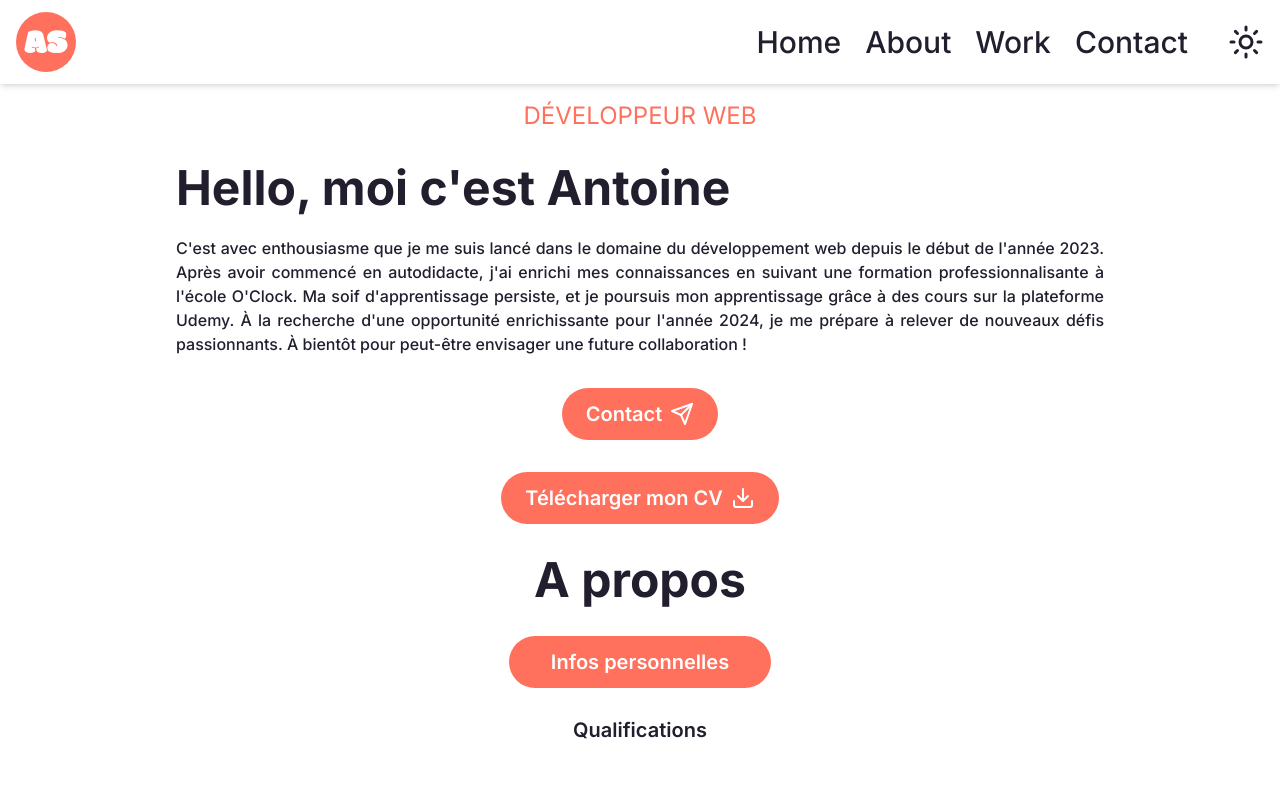
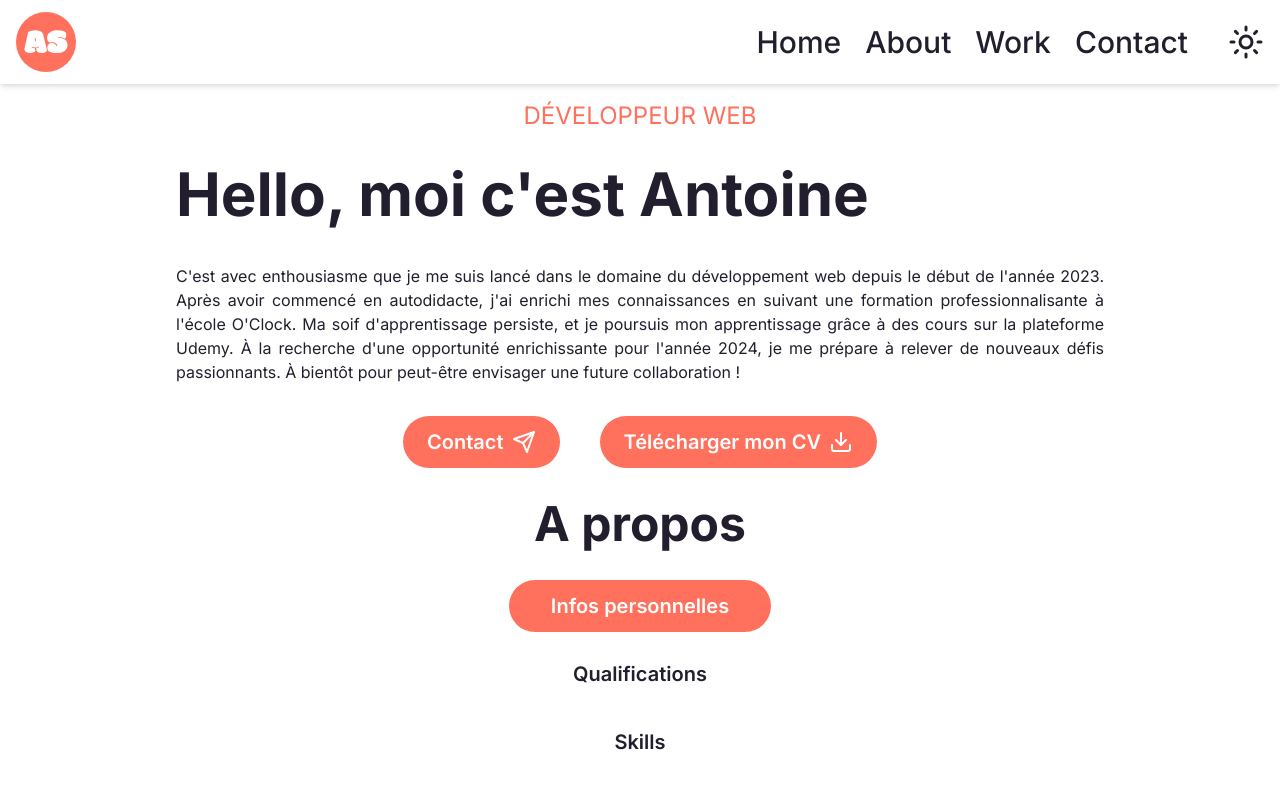
Before and after one commit to Antoine-Savreux/portfolio, a Next.js app: page / in a window 1280 px wide. Shown: the top 787 px of the page. Built offline with nearby package versions, Linux system fonts and the light colour scheme.

Commit message:
feat/responsive fixed button style for all bp

```diff
--- a/src/app/page.tsx
+++ b/src/app/page.tsx
@@ -9,7 +9,7 @@ import DownloadButton from "@/components/DownloadButton";
 
 export default function HomePage() {
   return (
-    <div className="min-h-full flex flex-col items-center p-4 space-y-8 xl:mx-40 2xl:mx-96">
+    <div className="min-h-full flex flex-col items-center p-4 space-y-8 xl:mx-40 2xl:mx-96 2xl:space-y-16">
       {/* Important */}
       <ImportantText text="Développeur web" />
       {/* Titre */}
@@ -18,6 +18,7 @@ export default function HomePage() {
         title="Hello, moi c'est Antoine"
         text="C'est avec enthousiasme que je me suis lancé dans le domaine du développement web depuis le début de l'année 2023. Après avoir commencé en autodidacte, j'ai enrichi mes connaissances en suivant une formation professionnalisante à l'école O'Clock. Ma soif d'apprentissage persiste, et je poursuis mon apprentissage grâce à des cours sur la plateforme Udemy. À la recherche d'une opportunité enrichissante pour l'année 2024, je me prépare à relever de nouveaux défis passionnants. À bientôt pour peut-être envisager une future collaboration !"
       />
+      <div className="flex flex-col items-center justify-center space-y-4 lg:flex-row lg:space-y-0 lg:space-x-10">
         {/* Bouton */}
         <ButtonWithLink title="Contact" href="/contact" type="contact" />
         {/* Bouton */}
@@ -27,6 +28,7 @@ export default function HomePage() {
           filePath="/images/forum.jpg"
           fileName="forum.jpg"
         />
+      </div>
       {/* Section a propos */}
       <Title title="A propos" />
       <About />
--- a/src/components/TitleTextSection.tsx
+++ b/src/components/TitleTextSection.tsx
@@ -6,11 +6,11 @@ export default function TitleTextSection({
   text: string;
 }) {
   return (
-    <section className=" space-y-6 2xl:space-y-12 2xl:flex 2xl:flex-col 2xl:items-center">
-      <h1 className="text-5xl 2xl:text-7xl font-bold text-secondary">
+    <section className=" space-y-6 lg:space-y-8 xl:space-y-10 2xl:space-y-12 2xl:flex 2xl:flex-col 2xl:items-center">
+      <h1 className="text-5xl lg:text-6xl 2xl:text-7xl 2xl:text-nowrap font-bold text-secondary">
         {title}
       </h1>
-      <p className="text-justify font-medium text-secondary 2xl:mx-12">
+      <p className="text-justify font-normal text-secondary 2xl:mx-12">
         {text}
       </p>
     </section>
```
Lines whose indentation alone changed are shown as unchanged.
